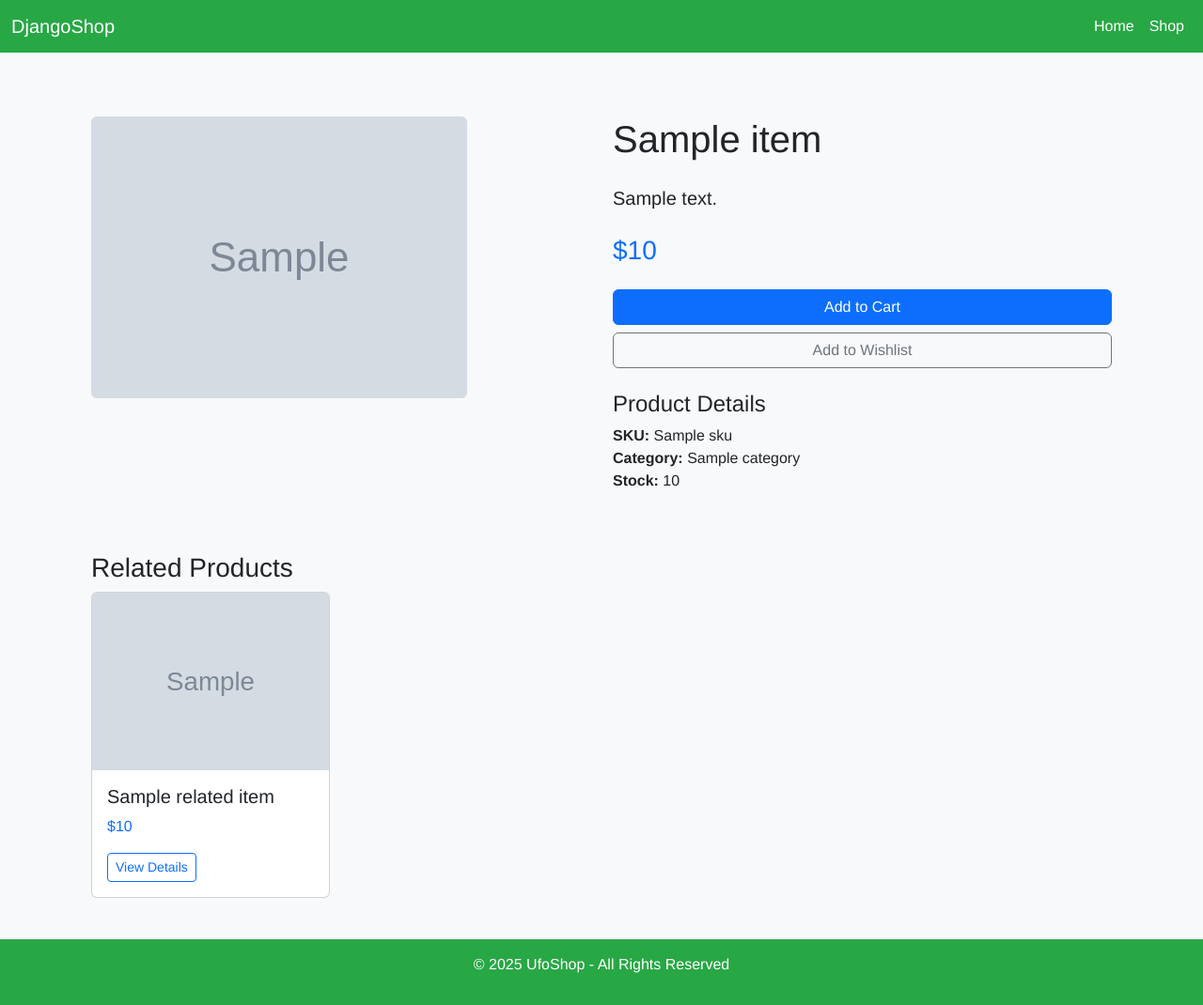
After one commit to mat3sj/ufoshop, a Django app: template templates/ufo_shop/item_detail.html in a window 1280 px wide. The commit adds this page. Shown: the whole page at 94% size. Run offline with Django 4.2, Linux system fonts and the light colour scheme; the template is opened without the code that fills it: most values are stand-ins (such as "Sample title", 1, 10 or a date in 2020); grey boxes marked "Sample" are stand-in pictures.

Commit message:
base of article detail

```diff
--- /dev/null
+++ b/templates/ufo_shop/item_detail.html
@@ -0,0 +1,71 @@
+{% extends "ufo_shop/base.html" %}
+{% load i18n %}
+
+{% block title %}
+  {% trans "Product Details" %}
+{% endblock %}
+
+{% block content %}
+  <div class="container mt-5">
+    <div class="row">
+      <div class="col-md-6">
+        {% if item.image %}
+          <img src="{{ item.image.url }}" class="img-fluid rounded" alt="{{ item.name }}">
+        {% else %}
+          <div class="bg-light p-5 text-center">
+            <p>{% trans "No image available" %}</p>
+          </div>
+        {% endif %}
+      </div>
+      <div class="col-md-6">
+        <h1 class="mb-4">{{ item.name }}</h1>
+        <p class="lead mb-4">{{ item.description }}</p>
+        <p class="h3 text-primary mb-4">${{ item.price }}</p>
+
+        <div class="d-grid gap-2">
+          <button class="btn btn-primary" type="button">
+            {% trans "Add to Cart" %}
+          </button>
+          <button class="btn btn-outline-secondary" type="button">
+            {% trans "Add to Wishlist" %}
+          </button>
+        </div>
+
+        <div class="mt-4">
+          <h4>{% trans "Product Details" %}</h4>
+          <ul class="list-unstyled">
+            <li><strong>{% trans "SKU" %}:</strong> {{ item.sku }}</li>
+            <li><strong>{% trans "Category" %}:</strong> {{ item.category }}</li>
+            <li><strong>{% trans "Stock" %}:</strong> {{ item.stock }}</li>
+          </ul>
+        </div>
+      </div>
+    </div>
+    {% if related_items %}
+      <div class="row mt-5">
+        <div class="col-12">
+          <h3>{% trans "Related Products" %}</h3>
+        </div>
+        {% for related_item in related_items.all %}
+          <div class="col-md-3 mb-4">
+            <div class="card">
+              {% if related_item.image %}
+                <img src="{{ related_item.image.url }}" class="card-img-top" alt="{{ related_item.name }}">
+              {% else %}
+                <div class="bg-light p-3 text-center">
+                  <p>{% trans "No image available" %}</p>
+                </div>
+              {% endif %}
+              <div class="card-body">
+                <h5 class="card-title">{{ related_item.name }}</h5>
+                <p class="card-text text-primary">${{ related_item.price }}</p>
+                <a href="{% url 'item-detail' related_item.id %}"
+                   class="btn btn-outline-primary btn-sm">{% trans "View Details" %}</a>
+              </div>
+            </div>
+          </div>
+        {% endfor %}
+      </div>
+    {% endif %}
+  </div>
+{% endblock %}
--- a/ufo_shop/urls.py
+++ b/ufo_shop/urls.py
@@ -28,7 +28,7 @@ urlpatterns = [
 
     # Shop page
     path('shop/', views.ItemListView.as_view(), name='shop'),
-    path('item/<int:id>/', views.ItemDetailView.as_view(template_name='ufo_shop/shop.html'), name='item-detail'),
+    path('item/<int:pk>/', views.ItemDetailView.as_view(), name='item-detail'),
 
     # # About page
     # path('about/', TemplateView.as_view(template_name='about.html'), name='about'),
```
Also changed, not shown: templates/ufo_shop/shop.html (+5 -6 lines), ufo_shop/views.py (+12 -1 lines).
